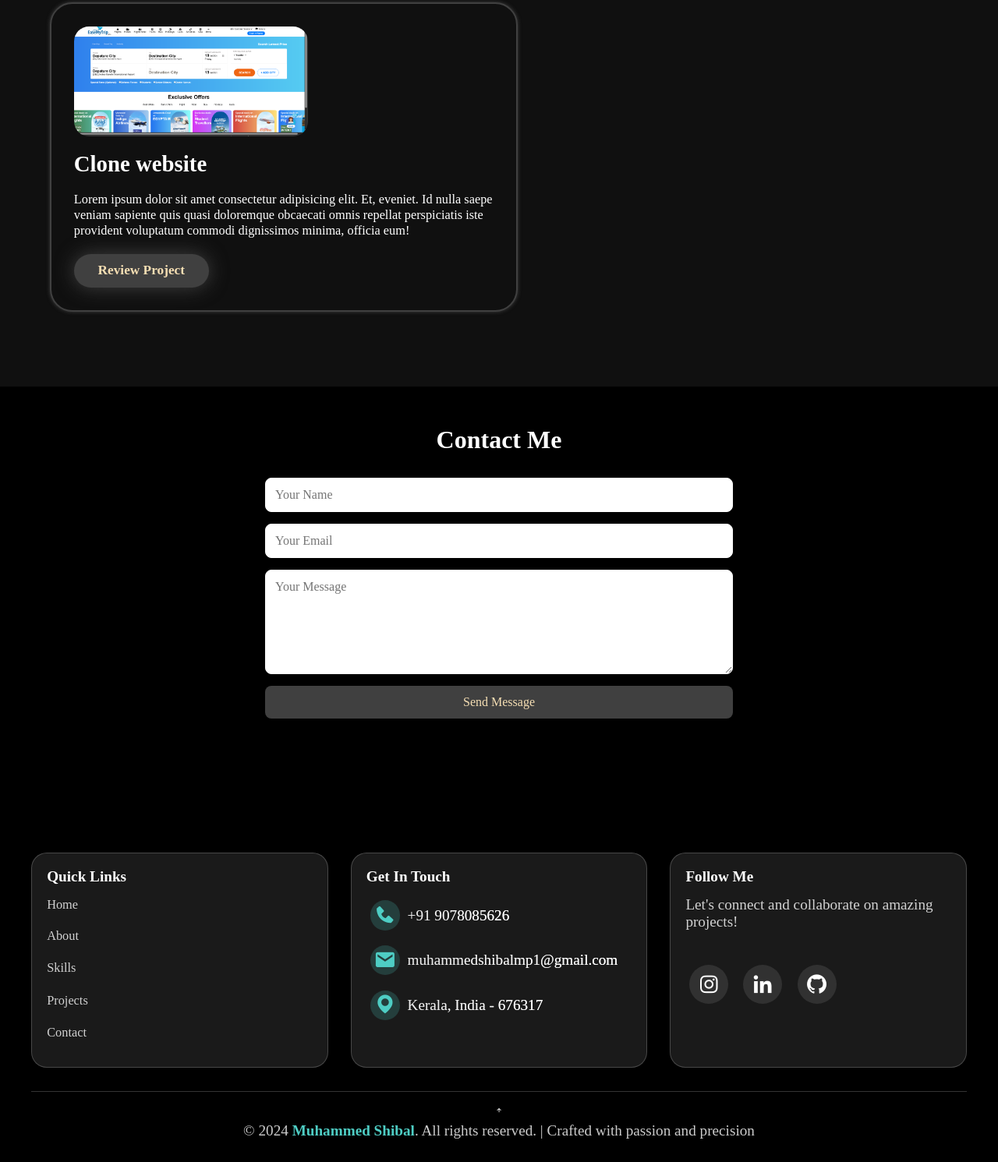
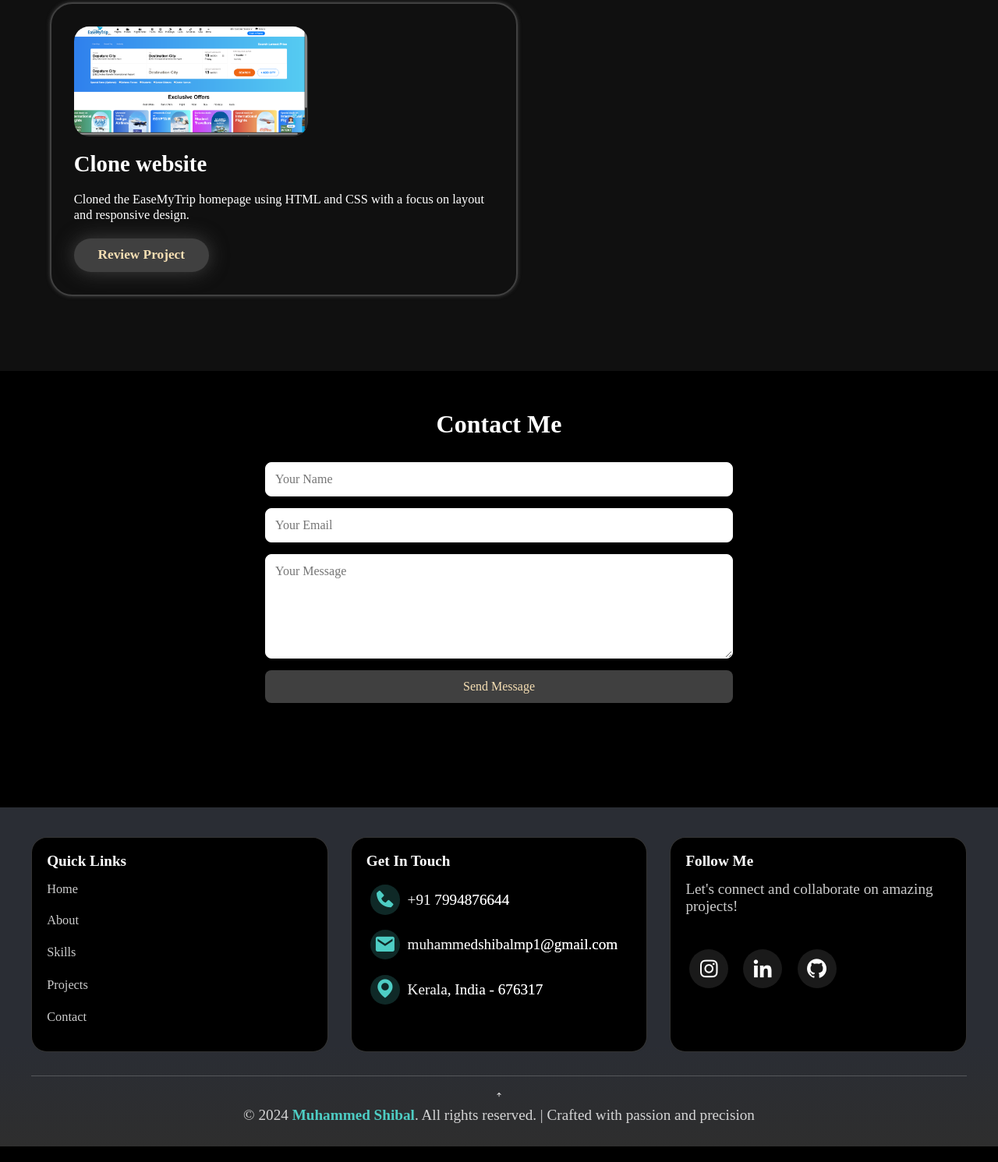
Before and after one commit to shhiibl/portfolio, a plain HTML site: page index.html in a window 1280 px wide. Shown: the part 2667-4158 px from the top of the page at 78% size. Drawn offline with nearby package versions, Linux system fonts and the light colour scheme.

Commit message:
Add files via upload

```diff
--- a/index.html
+++ b/index.html
@@ -142,10 +142,7 @@
           <img src="cloneproject.png" alt="" />
           <h3>Clone website</h3>
           <p>
-            Lorem ipsum dolor sit amet consectetur adipisicing elit. Et,
-            eveniet. Id nulla saepe veniam sapiente quis quasi doloremque
-            obcaecati omnis repellat perspiciatis iste provident voluptatum
-            commodi dignissimos minima, officia eum!
+            Cloned the EaseMyTrip homepage using HTML and CSS with a focus on layout and responsive design.
           </p>
           <a href="easemytrip/ease.html" target="_blank" class="btn"
             >Review Project</a
@@ -191,7 +188,7 @@
                     <h3 style="font-size: 2rem;">Get In Touch</h3>
                     <div class="contact-item">
                         <i class="bx bxs-phone"></i>
-                        <span>+91 9078085626</span>
+                        <span>+91 7994876644</span>
                     </div>
                     <div class="contact-item">
                         <i class="bx bxs-envelope"></i>
--- a/style.css
+++ b/style.css
@@ -364,7 +364,7 @@ section {
 #contact{
     scroll-margin-top: 100px;
 }    .footer {
-            background: linear-gradient(135deg,#404040 0% white 30%, #404040 100%);
+            background: linear-gradient(#2a2d34 70%,#2e2e2e 100%);
             color: #fff;
             padding: 4rem 1rem 1rem;
             position: relative;
@@ -386,7 +386,7 @@ section {
         }
 
         .footer-section {
-            background: rgba(255, 255, 255, 0.1);
+            background: black;
             backdrop-filter: blur(10px);
             border-radius: 20px;
             padding: 2rem;
```
